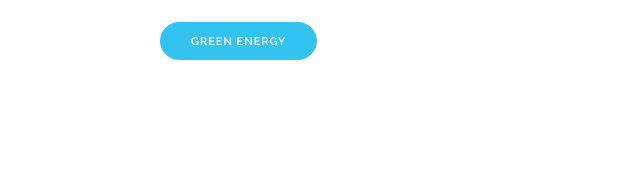
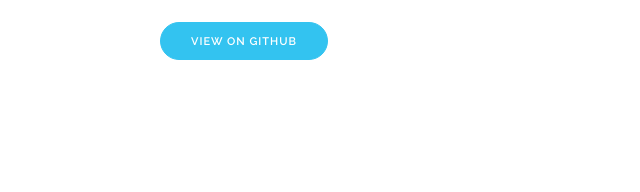
Before and after one commit to archbloom/GreenEnergy, a plain HTML site: page index.html in a window 1280 px wide. Shown: the part 345-537 px from the top of the page, 0-640 px from the left. Drawn offline with nearby package versions, Linux system fonts and the light colour scheme.

Commit message:
Update index.html

```diff
--- a/index.html
+++ b/index.html
@@ -41,7 +41,7 @@
       <div class="row">
         <div class="one-half column">
           <h4 class="hero-heading">Archbloom with Honeywell presents<p style="color:blue"> Greeen Energy</p></h4>
-          <a class="button button-primary" href="http://github.com/archbloom/GreenEnergy">Green Energy</a>
+          <a class="button button-primary" href="http://github.com/archbloom/GreenEnergy">View on GitHub</a>
         </div>
         <div class="one-half column phones">
           <img class="phone" src="images/android.png">
```
